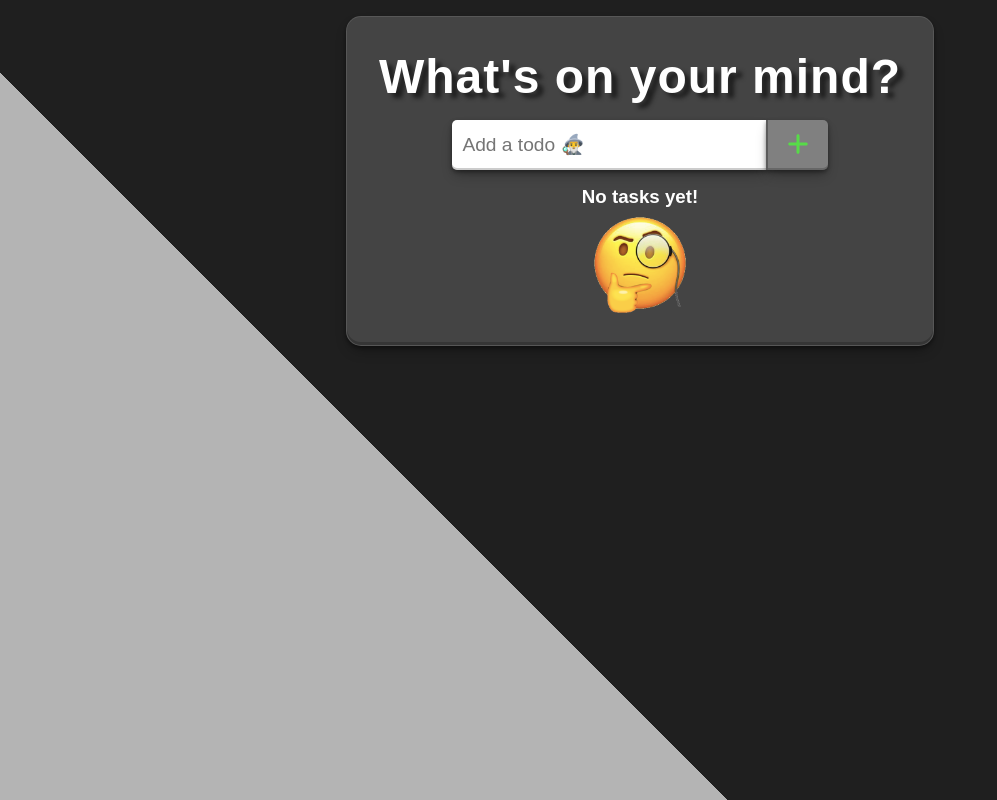
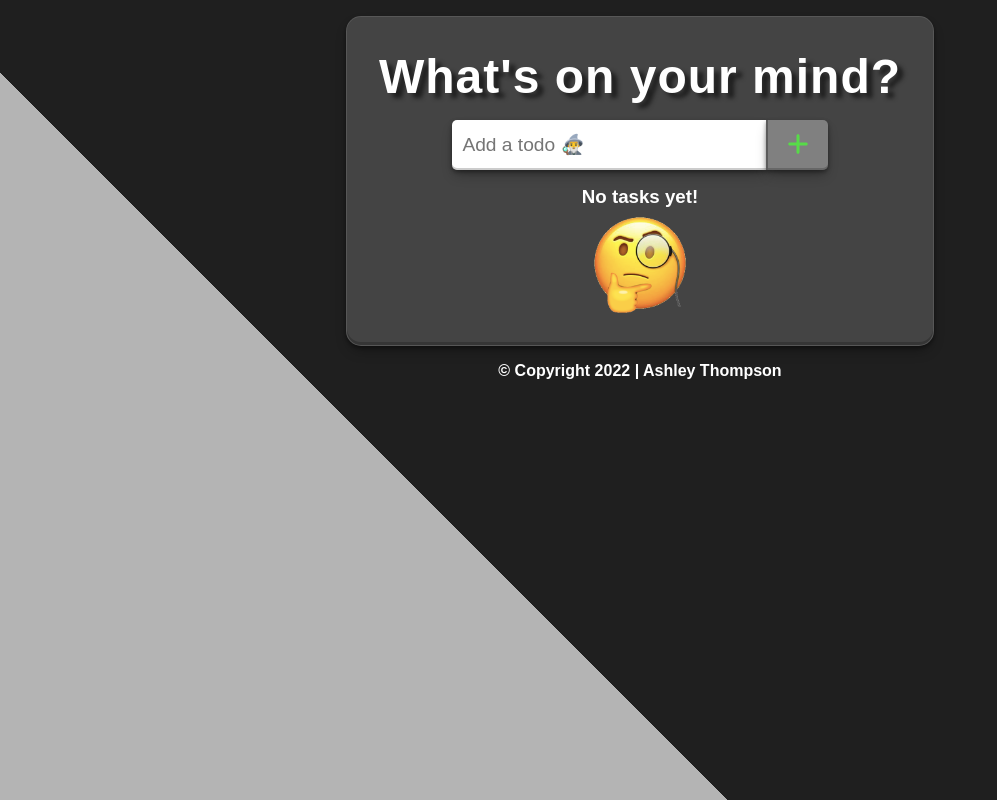
Before and after one commit to FluroAsh/todo-app, a React (Create React App) app: page / in a window 1280 px wide. Shown: the whole page, without its empty margins (0-997 px from the left). Built offline with nearby package versions, Linux system fonts and the light colour scheme.

Commit message:
adds copyright footer

```diff
--- a/src/App.js
+++ b/src/App.js
@@ -20,6 +20,7 @@ const App = () => {
         <TaskForm />
         <TaskList />
       </div>
+      <span id="copyright">© Copyright 2022 | Ashley Thompson</span>
     </StateContext.Provider>
   );
 };
--- a/src/App.scss
+++ b/src/App.scss
@@ -141,3 +141,10 @@ form {
     margin-top: 5px;
   }
 }
+
+#copyright {
+  width: 100%;
+  display: block;
+  text-align: center;
+  font-weight: 600;
+}
```
